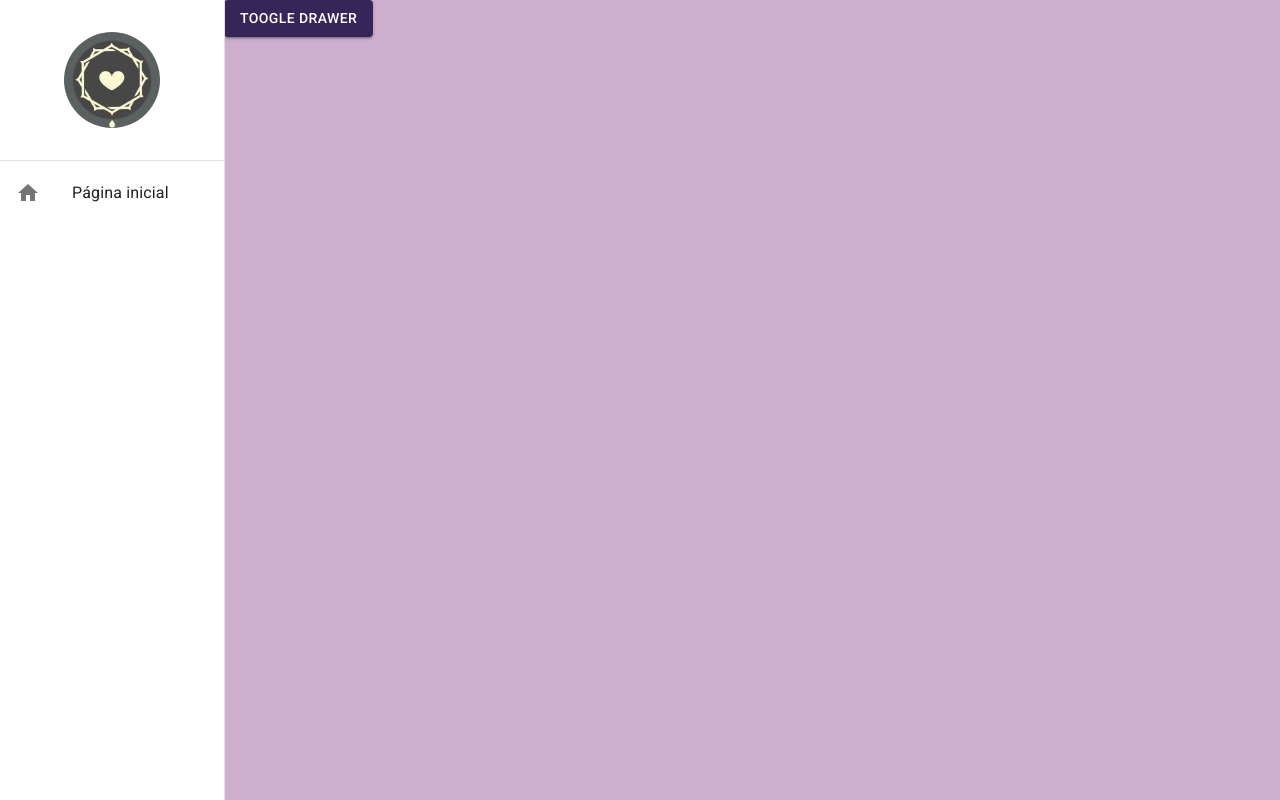
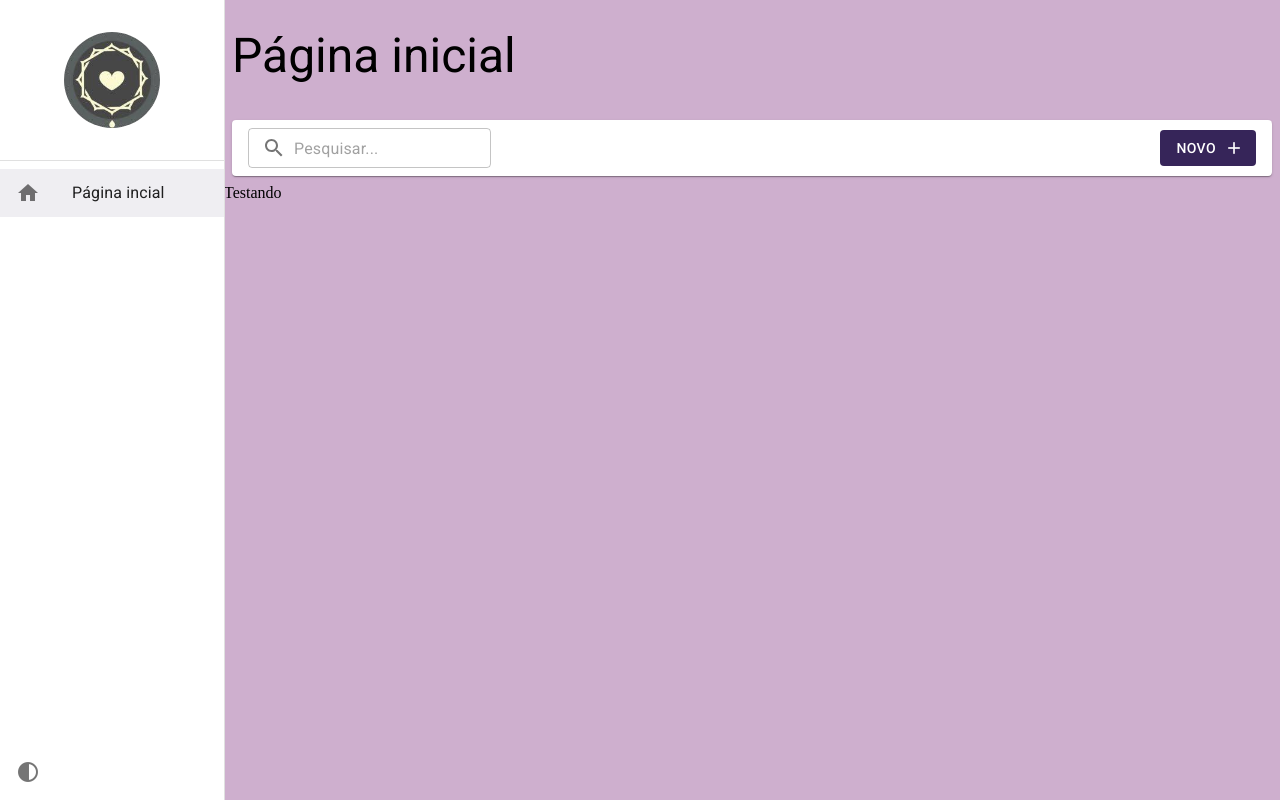
Before and after one commit to Ogarav/frontend-react-materialui, a React (Create React App) app: page /pagina-inicial in a window 1280 px wide. Built offline with nearby package versions, Linux system fonts and the light colour scheme.

Commit message:
feat: created estructures for buttons and boxes

```diff
--- /dev/null
+++ b/src/pages/dashboard/Dashboard.tsx
@@ -0,0 +1,17 @@
+import { BarraDeFerramentas } from "../../shared/components";
+import { LayoutBaseDePagina } from "../../shared/layouts"
+
+export const Dashboard = () => {
+
+    return(
+        <LayoutBaseDePagina
+        titulo="Página inicial"
+        barraDeFerramentas={(
+            <BarraDeFerramentas
+                mostrarInputBusca
+            />
+        )}>
+        Testando
+        </LayoutBaseDePagina>
+    );
+};
--- a/src/pages/index.ts
+++ b/src/pages/index.ts
@@ -1 +1 @@
-export { };
+export * from './dashboard/Dashboard';
--- a/src/routes/index.tsx
+++ b/src/routes/index.tsx
@@ -1,14 +1,24 @@
-/* eslint-disable react/react-in-jsx-scope */
-import { Button } from '@mui/material';
 import { Routes, Route, Navigate } from 'react-router-dom';
 import { useDrawerContext } from '../shared/contexts';
+import { useEffect } from 'react';
+import { Dashboard } from '../pages';
 
 export const AppRoutes = () => {
-  const {toggleDrawerOpen} = useDrawerContext();
+  const { setDrawerOptions} = useDrawerContext();
+
+  useEffect(()=>{
+    setDrawerOptions([
+      {
+        label: 'Página incial',
+        icon: 'home',
+        path: '/pagina-inicial',
+      }
+    ]);
+  },[]);
 
   return (
     <Routes>
-      <Route path="/pagina-inicial" element={<Button variant='contained' color= 'primary' onClick={toggleDrawerOpen}>Toogle drawer</Button>} />
+      <Route path="/pagina-inicial" element={<Dashboard />} />
 
       <Route path="*" element={<Navigate to="/pagina-inicial" />} />
     </Routes>
--- /dev/null
+++ b/src/shared/components/barra-de-ferramentas/BarraDeFerramentas.tsx
@@ -0,0 +1,68 @@
+
+import { Box, Button, Paper, TextField, useTheme, InputAdornment, Icon } from "@mui/material";
+import SearchIcon from "@mui/icons-material/Search";
+
+interface IBarraDeFerramentasProps {
+    textoDaBusca?: string;
+    mostrarInputBusca?: boolean;
+    aoMudarTextoDeBusca?: (novoTexto: string) => void;
+    textoBotaoNovo?: string;
+    mostrarBotaoNovo?: boolean;
+    aoClicarEmNovo?: () => void;
+
+}
+
+export const BarraDeFerramentas: React.FC <IBarraDeFerramentasProps>= ({
+    textoDaBusca = '',
+    mostrarInputBusca = false,
+    aoMudarTextoDeBusca,
+    textoBotaoNovo= 'Novo',
+    mostrarBotaoNovo=true,
+    aoClicarEmNovo,
+}) =>{
+    const theme = useTheme();
+    return (
+        <Box
+        gap={1}
+        marginX={1}
+        padding={1}
+        paddingX={2}
+        display= "flex"
+        alignItems ="center"
+        height={theme.spacing(5)}
+        component={Paper}>
+
+        {mostrarInputBusca &&(
+                        <TextField
+                        size="small"
+                        value={textoDaBusca}
+                        onChange={(e)=> aoMudarTextoDeBusca?.(e.target.value)}
+                        placeholder="Pesquisar..."
+                        slotProps={{
+                            input:{
+                            startAdornment:(
+                                <InputAdornment position="start">
+                                    <SearchIcon />
+                                </InputAdornment>
+                            ),
+
+                        },
+                        }}
+
+                        />
+        )}
+
+            <Box flex={1} display="flex" justifyContent="end">
+               {mostrarBotaoNovo &&(
+                 <Button
+                 color="primary"
+                 disableElevation
+                 variant="contained"
+                 onClick={aoClicarEmNovo}
+                 endIcon={<Icon >add</Icon>}
+                 >{textoBotaoNovo}</Button>
+               )}
+            </Box>
+        </Box>
+    );
+}
--- a/src/shared/components/index.ts
+++ b/src/shared/components/index.ts
@@ -1 +1,2 @@
-export * from './menu-lateral/MenuLAteral'
+export * from './menu-lateral/MenuLAteral';
+export * from './barra-de-ferramentas/BarraDeFerramentas';
--- a/src/shared/components/menu-lateral/MenuLAteral.tsx
+++ b/src/shared/components/menu-lateral/MenuLAteral.tsx
@@ -1,13 +1,45 @@
 import { Avatar, Box, Divider, Drawer, Icon, List, ListItemButton, ListItemIcon, ListItemText, useMediaQuery, useTheme } from "@mui/material"
-import { useDrawerContext } from "../../contexts";
+import { useAppThemeContext, useDrawerContext } from "../../contexts";
+import { useMatch, useNavigate, useResolvedPath } from "react-router-dom";
 
 interface IMenuLateralProps {
     children: React.ReactNode;
 }
+interface IListItemLinkProps{
+    label: string;
+    icon: string;
+    to: string;
+    onClick: (() => void) | undefined;
+}
+
+const ListItemLink: React.FC <IListItemLinkProps> = ({to, icon, label, onClick}) =>{
+    const navigate = useNavigate();
+
+    const resolvedPath = useResolvedPath(to);
+    const match = useMatch({path: resolvedPath.pathname ,end: false});
+
+    const handleClick = () =>{
+        navigate(to);
+        onClick?.();
+    };
+
+    return (
+        <ListItemButton selected={!!match} onClick={handleClick}>
+        <ListItemIcon>
+            <Icon>{icon}</Icon>
+        </ListItemIcon>
+        <ListItemText primary={label} />
+    </ListItemButton>
+
+    );
+};
+
+
 export const MenuLateral: React.FC <IMenuLateralProps> = ({children}) => {
     const theme = useTheme();
     const smDown = useMediaQuery(theme.breakpoints.down('sm'));
-    const {isDrawerOpen, toggleDrawerOpen} = useDrawerContext ();
+    const {isDrawerOpen, toggleDrawerOpen, drawerOptions} = useDrawerContext ();
+    const {toggleTheme} = useAppThemeContext()
 
     return (
         <>
@@ -24,15 +56,27 @@
 
                 <Box flex={1}>
                     <List component="nav">
-                        <ListItemButton>
-                            <ListItemIcon>
-                                <Icon>home</Icon>
-                            </ListItemIcon>
-                            <ListItemText primary="Página inicial" />
-                        </ListItemButton>
+                        {drawerOptions.map(drawerOption => (
+                            <ListItemLink
+                            to={drawerOption.path}
+                            key={drawerOption.path}
+                            icon={drawerOption.icon}
+                            label={drawerOption.label}
+                            onClick={smDown ? toggleDrawerOpen : undefined}
+                            />
+                        ))}
+                    </List>
+                </Box>
 
+                <Box>
+                    <List component="nav">
+                    <ListItemButton onClick={toggleTheme}>
+                      <ListItemIcon>
+                          <Icon>contrast</Icon>
+                      </ListItemIcon>
+                     <ListItemText primary />
+                    </ListItemButton>
                     </List>
-
                 </Box>
 
             </Box>
--- a/src/shared/contexts/DrawerContext.tsx
+++ b/src/shared/contexts/DrawerContext.tsx
@@ -31,8 +31,8 @@
       setIsDrawerOpen((oldDrawerOpen: boolean) => !oldDrawerOpen);
 }, []);
 
-const handleSetDrawerOptions = useCallback((newDrawerOptions: IDrawerOption[]) => {
-    setDrawerOptions(newDrawerOptions);
+    const handleSetDrawerOptions = useCallback((newDrawerOptions: IDrawerOption[]) => {
+        setDrawerOptions(newDrawerOptions);
   }, []);
 
   return (
--- a/src/shared/layouts/LayoutBaseDePAgina.tsx
+++ b/src/shared/layouts/LayoutBaseDePagina.tsx
@@ -1,5 +1,4 @@
-/* eslint-disable react/prop-types */
-/* eslint-disable react/react-in-jsx-scope */
+
 import { ReactNode } from 'react';
 import { Box, Icon, IconButton, Theme, Typography, useMediaQuery, useTheme } from '@mui/material';
 
@@ -29,9 +28,9 @@
         )}
 
         <Typography
-          overflow="hidden"
-          whiteSpace="nowrap"
-          textOverflow="ellipses"
+          overflow="hidden" //faz com que o texto suma quando acabar o espaço
+          whiteSpace="nowrap" //faz com que o texto grande não quebre em linha quando o bloco for menor que ele
+          textOverflow="ellipses" // mostra três pontos no final do texto cortado
           variant={smDown ? 'h5' : mdDown ? 'h4' : 'h3'}
         >
           {titulo}
@@ -48,5 +47,7 @@
         {children}
       </Box>
     </Box>
+    /* overflow neste campo faz com que apenas esse iten contenha scroll,
+    e não o conteúdo da página toda */
   );
 };
--- /dev/null
+++ b/src/shared/layouts/index.ts
@@ -0,0 +1 @@
+export * from './LayoutBaseDePagina'
--- a/src/shared/themes/layouts/Dark.ts
+++ b/src/shared/themes/layouts/Dark.ts
@@ -4,6 +4,7 @@
 
 export const DarkTheme = createTheme({
     palette: {
+        mode: 'dark',
         primary:{
             main: '#362559',
             dark: purple[800],
@@ -19,6 +20,12 @@
         background:{
             default:'#303134',
             paper: '#202124',
+        },
+    },
+
+    typography:{
+        allVariants:{
+            color: 'white',
         }
     }
-})
+});
```
